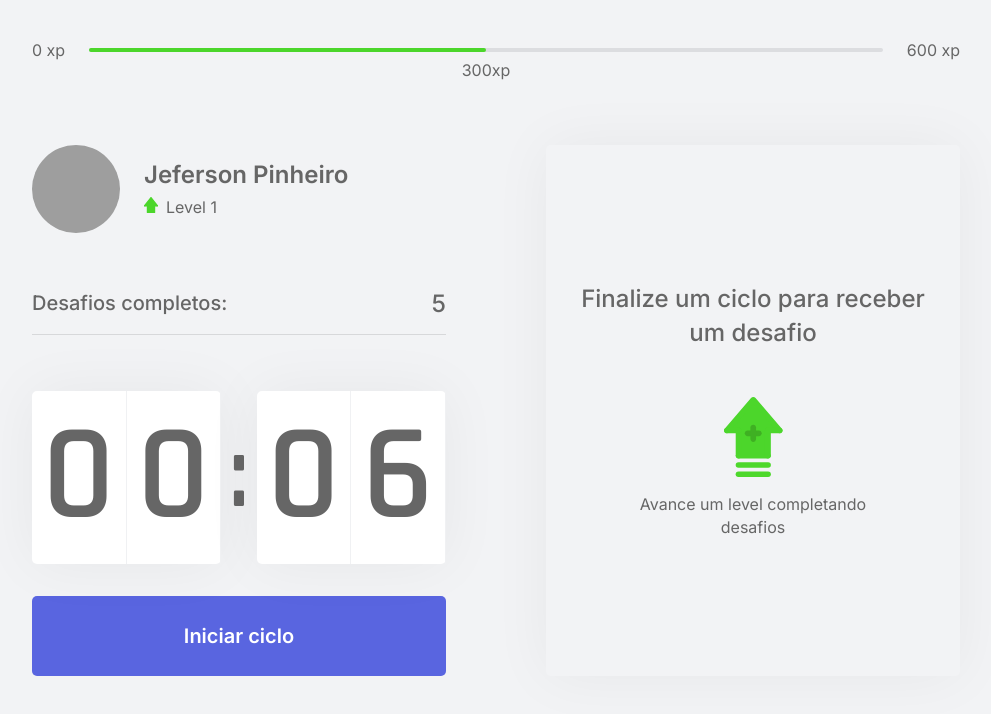
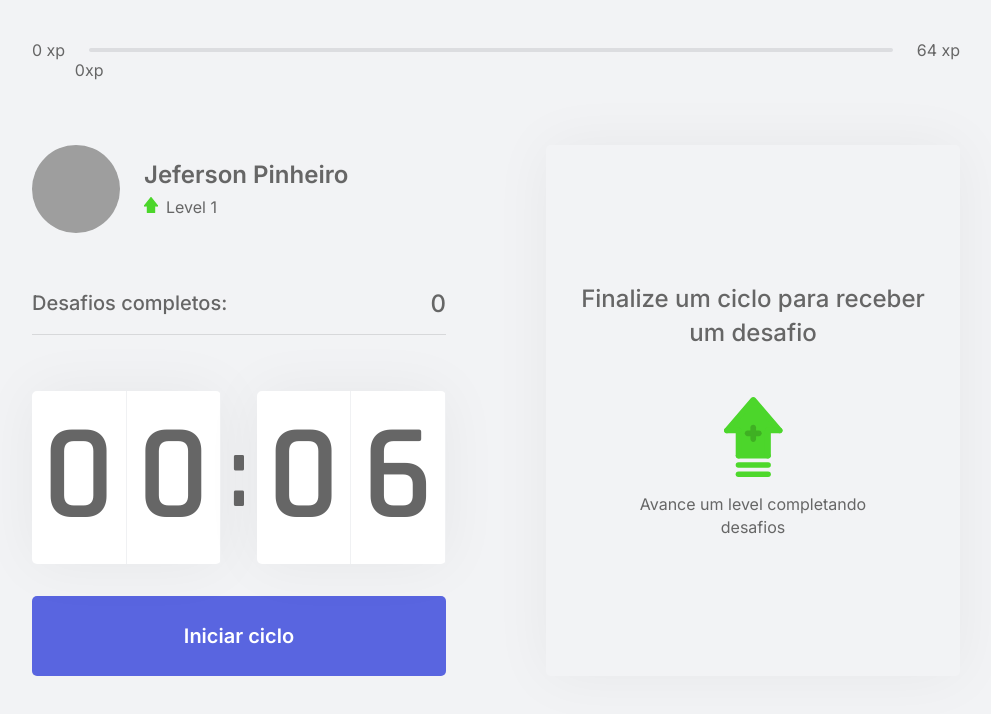
Before and after one commit to ojeffpinheiro01/move-it, a Next.js app: page / in a window 1280 px wide. Shown: the top 714 px of the page, without its empty margins (144-1135 px from the left). Built offline with nearby package versions, Linux system fonts and the light colour scheme; grey boxes are pictures that could not be loaded.

Commit message:
resetando o desafio e aterando a experiencia do usuário

```diff
--- a/src/components/ChallengeBox.tsx
+++ b/src/components/ChallengeBox.tsx
@@ -3,7 +3,7 @@
 import styles from '../styles/components/ChallengeBox.module.css'
 
 export function ChallengeBox(){
-    const { activeChallenge } = useContext(ChallengesContext);
+    const { activeChallenge, resetChallenge } = useContext(ChallengesContext);
 
     return(
         <div className={styles.challengeBoxContainer}>
@@ -17,7 +17,8 @@
                     </main>
                     <footer>
                         <button type='button'
-                            className={styles.challengeFailedButton}>
+                            className={styles.challengeFailedButton}
+                            onClick={resetChallenge}>
                                 Falhei
                             </button>
                         <button type='button'
--- a/src/components/CompletedChallenges.tsx
+++ b/src/components/CompletedChallenges.tsx
@@ -1,9 +1,12 @@
+import { useContext } from "react";
+import { ChallengesContext } from "../contexts/ChallengesContext";
 import styles from "../styles/components/CompletedChallenges.module.css"
 export function CompletedChallenges() {
+  const { challengesCompleted } = useContext(ChallengesContext)
     return (
       <div className={styles.completedChallengesContainer}>
         <span>Desafios completos:</span>
-        <span>5</span>
+        <span>{challengesCompleted}</span>
       </div>
     );
   }
--- a/src/components/ExperienceBar.tsx
+++ b/src/components/ExperienceBar.tsx
@@ -1,16 +1,23 @@
+import { useContext } from "react";
+import { ChallengesContext } from "../contexts/ChallengesContext";
 import styles from "../styles/components/ExperiencesBar.module.css";
 
 function ExperienceBar() {
+  const { currentExperience, experienceToNextLevel } = useContext(ChallengesContext)
+
+  const percentToNextLevel = Math.round(
+    (currentExperience * 100) / experienceToNextLevel)
   return (
     <header className={styles.experienceBar}>
       <span>0 xp</span>
       <div>
-        <div style={{ width: "50%" }} />
-        <span className={styles.currentExperience} style={{ left: "50%" }}>
-          300xp
+        <div style={{ width: `${percentToNextLevel}%` }} />
+        <span className={styles.currentExperience}
+          style={{ left: `${percentToNextLevel}%` }}>
+          {currentExperience}xp
         </span>
       </div>
-      <span>600 xp</span>
+      <span>{experienceToNextLevel} xp</span>
     </header>
   );
 }
--- a/src/contexts/ChallengesContext.tsx
+++ b/src/contexts/ChallengesContext.tsx
@@ -14,10 +14,12 @@
 interface ChallengesContextData {
   level: number,
   currentExperience: number,
+  experienceToNextLevel: number,
   challengesCompleted: number,
   activeChallenge: Challenge;
   levelUp: () => void,
   startNewChallenge: () => void,
+  resetChallenge: () => void,
 }
 
 
@@ -30,6 +32,8 @@
 
   const [activeChallenge, setActiveChallenge] = useState(null)
 
+  const experienceToNextLevel = Math.pow((level + 1) * 4 , 2)
+
   function levelUp() {
     setLevel(level + 1)
   }
@@ -41,6 +45,10 @@
 
   }
 
+  function resetChallenge(){
+    setActiveChallenge(null)
+  }
+
   return (
     <ChallengesContext.Provider
       value={{
@@ -49,7 +57,9 @@
         challengesCompleted,
         levelUp,
         startNewChallenge,
-        activeChallenge
+        activeChallenge,
+        resetChallenge,
+        experienceToNextLevel
       }}
     >
       {children}
```
